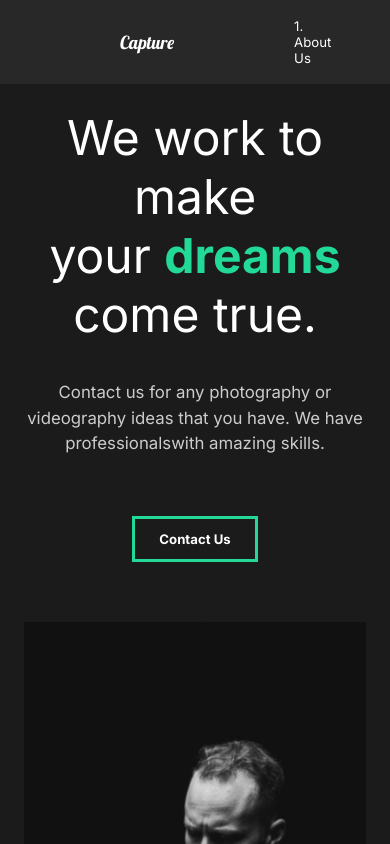
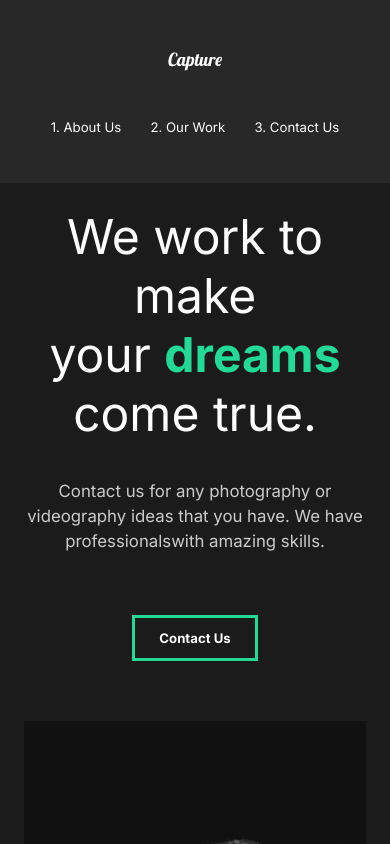
Before and after one commit to jos3ph-m/Capture, a React (Create React App) app: page / in a window 390 px wide. Shown: the top 844 px of the page. Built offline with nearby package versions, Linux system fonts and the light colour scheme.

Commit message:
Mobile styling - 3

```diff
--- a/src/components/Nav.js
+++ b/src/components/Nav.js
@@ -53,6 +53,22 @@ const StyledNav = styled.nav`
     padding-left: 10rem;
     position: relative;
   }
+  @media (max-width: 1300px) {
+    flex-direction: column;
+    padding: 2rem 1rem;
+    #logo {
+      display: inline-block;
+      margin: 2rem;
+    }
+    ul {
+      padding: 2rem;
+      justify-content: space-around;
+      width: 100%;
+      li {
+        padding: 0;
+      }
+    }
+  }
 `;
 
 export default Nav;
```
Also changed, not shown: 1 other file (tests, documents, lock files or other folders).
